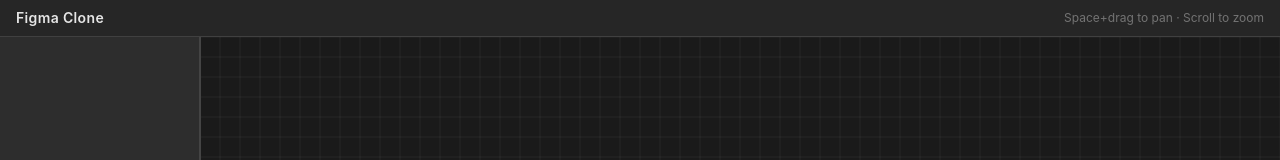
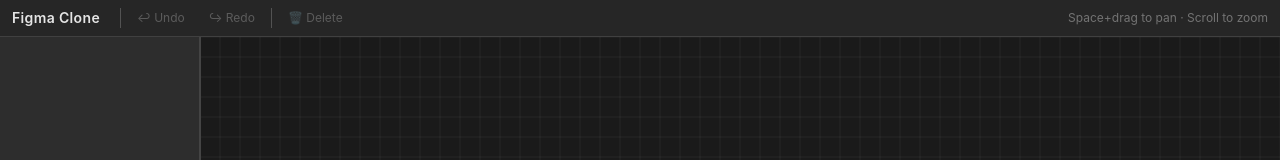
Before and after one commit to Hoochymoochy/Figma-clone, a React (Vite) app in the folder frontend/: page / in a window 1280 px wide. Shown: the top 160 px of the page. Built offline with nearby package versions, Linux system fonts and the light colour scheme.

Commit message:
added snapshot to support undo, redo, delete

```diff
--- a/frontend/src/canvas/Canvas.tsx
+++ b/frontend/src/canvas/Canvas.tsx
@@ -116,7 +116,7 @@ function getElementBounds(el: CanvasElement) {
 export default function Canvas() {
   const canvasRef = useRef<HTMLCanvasElement>(null);
   const containerRef = useRef<HTMLDivElement>(null);
-  const { state, dispatch } = useCanvasContext();
+  const { state, dispatch, undo, redo } = useCanvasContext();
 
   // Track interaction state (not in React state to avoid re-renders)
   const interactionRef = useRef({
@@ -134,25 +134,57 @@ export default function Canvas() {
 
   useEffect(() => {
     function handleKeyDown(e: KeyboardEvent) {
+      // Space → pan mode
       if (e.code === "Space" && !e.repeat) {
         e.preventDefault();
         interactionRef.current.spaceHeld = true;
         dispatch({ type: "SET_TOOL", tool: "pan" });
+        return;
+      }
+
+      // Delete / Backspace → remove selected elements
+      if (e.key === "Delete" || e.key === "Backspace") {
+        // Don't delete if user is typing in an input
+        if (
+          e.target instanceof HTMLInputElement ||
+          e.target instanceof HTMLTextAreaElement
+        ) return;
+        e.preventDefault();
+        dispatch({ type: "DELETE_SELECTED" });
+        return;
+      }
+
+      // Ctrl+Z → undo
+      if ((e.ctrlKey || e.metaKey) && e.key === "z" && !e.shiftKey) {
+        e.preventDefault();
+        undo();
+        return;
+      }
+
+      // Ctrl+Y or Ctrl+Shift+Z → redo
+      if (
+        ((e.ctrlKey || e.metaKey) && e.key === "y") ||
+        ((e.ctrlKey || e.metaKey) && e.shiftKey && e.key === "z")
+      ) {
+        e.preventDefault();
+        redo();
       }
     }
+
     function handleKeyUp(e: KeyboardEvent) {
       if (e.code === "Space") {
         interactionRef.current.spaceHeld = false;
         dispatch({ type: "SET_TOOL", tool: "select" });
       }
     }
+
     window.addEventListener("keydown", handleKeyDown);
     window.addEventListener("keyup", handleKeyUp);
     return () => {
       window.removeEventListener("keydown", handleKeyDown);
       window.removeEventListener("keyup", handleKeyUp);
     };
-  }, [dispatch]);
+  }, [dispatch, undo, redo]);
 
   // ---- rendering ------------------------------------------------------------
 
--- a/frontend/src/canvas/TopBar.tsx
+++ b/frontend/src/canvas/TopBar.tsx
@@ -1,11 +1,58 @@
+import { useCanvasContext } from "./store.tsx";
+
 export default function TopBar() {
+  const { state, undo, redo, canUndo, canRedo, dispatch } = useCanvasContext();
+  const hasSelection = state.selectedIds.length > 0;
+
   return (
-    <div className="flex items-center justify-between px-4 py-2 bg-neutral-800 border-b border-neutral-700 select-none">
-      <span className="text-sm font-semibold text-neutral-200 tracking-wide">
+    <div className="flex items-center gap-2 px-3 py-1.5 bg-neutral-800 border-b border-neutral-700 select-none">
+      {/* Brand */}
+      <span className="text-sm font-semibold text-neutral-200 tracking-wide mr-3">
         Figma Clone
       </span>
+
+      {/* Divider */}
+      <div className="w-px h-5 bg-neutral-600" />
+
+      {/* Undo / Redo */}
+      <button
+        onClick={undo}
+        disabled={!canUndo}
+        className="px-2 py-1 text-xs rounded text-neutral-300 hover:bg-neutral-700 disabled:opacity-30 disabled:cursor-default transition-colors"
+        title="Undo (Ctrl+Z)"
+      >
+        ↩ Undo
+      </button>
+      <button
+        onClick={redo}
+        disabled={!canRedo}
+        className="px-2 py-1 text-xs rounded text-neutral-300 hover:bg-neutral-700 disabled:opacity-30 disabled:cursor-default transition-colors"
+        title="Redo (Ctrl+Y)"
+      >
+        ↪ Redo
+      </button>
+
+      {/* Divider */}
+      <div className="w-px h-5 bg-neutral-600" />
+
+      {/* Delete selected */}
+      <button
+        onClick={() => dispatch({ type: "DELETE_SELECTED" })}
+        disabled={!hasSelection}
+        className="px-2 py-1 text-xs rounded text-neutral-300 hover:bg-red-800 hover:text-red-200 disabled:opacity-30 disabled:cursor-default transition-colors"
+        title="Delete selected (Del)"
+      >
+        🗑 Delete
+      </button>
+
+      {/* Spacer */}
+      <span className="flex-1" />
+
+      {/* Help text */}
       <span className="text-xs text-neutral-500">
-        Space+drag to pan · Scroll to zoom
+        {hasSelection
+          ? `${state.selectedIds.length} selected`
+          : "Space+drag to pan · Scroll to zoom"}
       </span>
     </div>
   );
--- a/frontend/src/canvas/store.tsx
+++ b/frontend/src/canvas/store.tsx
@@ -1,5 +1,7 @@
-import { createContext, useContext, useReducer, type ReactNode } from "react";
+import { createContext, useContext, useReducer, useCallback, useRef, type ReactNode } from "react";
 import type { CanvasState, CanvasAction, CanvasElement } from "./types.ts";
+
+const MAX_HISTORY = 50;
 
 // ---- mock design scene ------------------------------------------------------
 
@@ -217,6 +219,8 @@ const initialState: CanvasState = {
   tool: "select",
 };
 
+// ---- reducer ----------------------------------------------------------------
+
 export function canvasReducer(
   state: CanvasState,
   action: CanvasAction,
@@ -243,17 +247,20 @@ export function canvasReducer(
         selectedIds: state.selectedIds.filter((id) => id !== action.id),
       };
 
-    case "SET_SELECTION":
+    case "DELETE_SELECTED":
       return {
         ...state,
-        selectedIds: action.ids,
+        elements: state.elements.filter(
+          (el) => !state.selectedIds.includes(el.id),
+        ),
+        selectedIds: [],
       };
 
+    case "SET_SELECTION":
+      return { ...state, selectedIds: action.ids };
+
     case "CLEAR_SELECTION":
-      return {
-        ...state,
-        selectedIds: [],
-      };
+      return { ...state, selectedIds: [] };
 
     case "SET_VIEWPORT":
       return {
@@ -262,9 +269,13 @@ export function canvasReducer(
       };
 
     case "SET_TOOL":
+      return { ...state, tool: action.tool };
+
+    case "RESTORE_SNAPSHOT":
       return {
         ...state,
-        tool: action.tool,
+        elements: action.snapshot.elements,
+        selectedIds: action.snapshot.selectedIds,
       };
 
     default:
@@ -272,18 +283,103 @@ export function canvasReducer(
   }
 }
 
+// ---- context with history ---------------------------------------------------
+
+type Snapshot = Pick<CanvasState, "elements" | "selectedIds">;
+
+function takeSnapshot(state: CanvasState): Snapshot {
+  return {
+    elements: state.elements,
+    selectedIds: state.selectedIds,
+  };
+}
+
+// Actions that change elements (tracked in undo history)
+const MUTATION_ACTIONS = new Set([
+  "ADD_ELEMENT",
+  "DELETE_ELEMENT",
+  "DELETE_SELECTED",
+]);
+
 interface CanvasContextValue {
   state: CanvasState;
   dispatch: React.Dispatch<CanvasAction>;
+  undo: () => void;
+  redo: () => void;
+  canUndo: boolean;
+  canRedo: boolean;
 }
 
 const CanvasContext = createContext<CanvasContextValue | null>(null);
 
 export function CanvasProvider({ children }: { children: ReactNode }) {
   const [state, dispatch] = useReducer(canvasReducer, initialState);
+  const past = useRef<Snapshot[]>([]);
+  const future = useRef<Snapshot[]>([]);
+  // Skip history push for UPDATE_ELEMENT during a drag sequence
+  const dragSnapshotTaken = useRef(false);
+  // Tick to force re-render when undo/redo state changes
+  const [, setTick] = useReducer((t: number) => t + 1, 0);
+
+  const wrappedDispatch = useCallback(
+    (action: CanvasAction) => {
+      // UNDO
+      if (action.type === "UNDO") {
+        if (past.current.length === 0) return;
+        const prev = past.current.pop()!;
+        future.current.push(takeSnapshot(state));
+        dispatch({ type: "RESTORE_SNAPSHOT", snapshot: prev });
+        setTick();
+        return;
+      }
+
+      // REDO
+      if (action.type === "REDO") {
+        if (future.current.length === 0) return;
+        const next = future.current.pop()!;
+        past.current.push(takeSnapshot(state));
+        dispatch({ type: "RESTORE_SNAPSHOT", snapshot: next });
+        setTick();
+        return;
+      }
+
+      // Snapshot before element-changing actions
+      if (MUTATION_ACTIONS.has(action.type)) {
+        past.current.push(takeSnapshot(state));
+        if (past.current.length > MAX_HISTORY) past.current.shift();
+        future.current = [];
+        dragSnapshotTaken.current = false;
+        dispatch(action);
+        setTick();
+        return;
+      }
+
+      // UPDATE_ELEMENT: snapshot on first call since last mutation / drag-start
+      if (action.type === "UPDATE_ELEMENT") {
+        if (!dragSnapshotTaken.current) {
+          past.current.push(takeSnapshot(state));
+          if (past.current.length > MAX_HISTORY) past.current.shift();
+          future.current = [];
+          dragSnapshotTaken.current = true;
+        }
+        dispatch(action);
+        return;
+      }
+
+      // All other actions (selection, viewport, tool) — pass through
+      dispatch(action);
+    },
+    [state],
+  );
+
+  const undo = useCallback(() => wrappedDispatch({ type: "UNDO" }), [wrappedDispatch]);
+  const redo = useCallback(() => wrappedDispatch({ type: "REDO" }), [wrappedDispatch]);
+
+  const canUndo = past.current.length > 0;
+  const canRedo = future.current.length > 0;
 
   return (
-    <CanvasContext.Provider value={{ state, dispatch }}>
+    <CanvasContext.Provider value={{ state, dispatch: wrappedDispatch, undo, redo, canUndo, canRedo }}>
       {children}
     </CanvasContext.Provider>
   );
--- a/frontend/src/canvas/types.ts
+++ b/frontend/src/canvas/types.ts
@@ -31,7 +31,11 @@ export type CanvasAction =
   | { type: "ADD_ELEMENT"; element: CanvasElement }
   | { type: "UPDATE_ELEMENT"; id: string; changes: Partial<CanvasElement> }
   | { type: "DELETE_ELEMENT"; id: string }
+  | { type: "DELETE_SELECTED" }
   | { type: "SET_SELECTION"; ids: string[] }
   | { type: "CLEAR_SELECTION" }
   | { type: "SET_VIEWPORT"; viewport: Partial<Viewport> }
-  | { type: "SET_TOOL"; tool: Tool };
+  | { type: "SET_TOOL"; tool: Tool }
+  | { type: "UNDO" }
+  | { type: "REDO" }
+  | { type: "RESTORE_SNAPSHOT"; snapshot: Pick<CanvasState, "elements" | "selectedIds"> };
```
